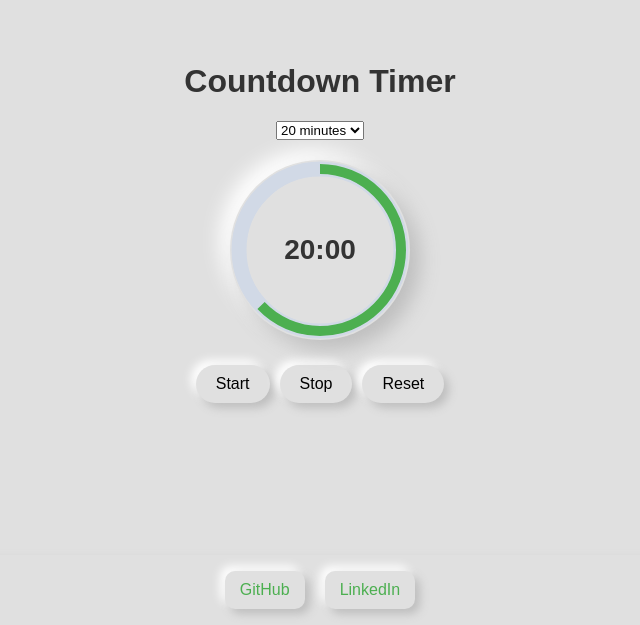
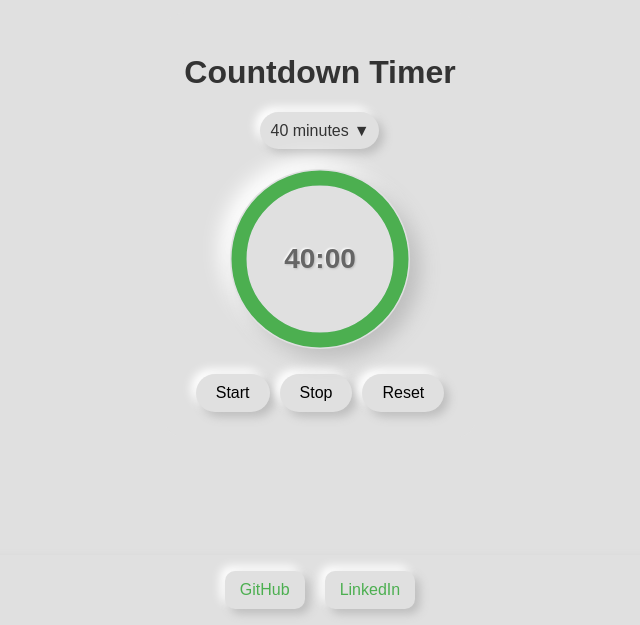
Before and after one commit to Foxshane997/Timer-Application, a React (Create React App) app: page / in a window 1280 px wide. Shown: the part 175-800 px from the top of the page, without its empty margins (320-960 px from the left). Built offline with nearby package versions, Linux system fonts and the light colour scheme; the HTML template or start-up script is replaced by a standard one.

Commit message:
added more times and changed some styling

```diff
--- a/src/assets/styles/CountdownTimer.css
+++ b/src/assets/styles/CountdownTimer.css
@@ -1,6 +1,43 @@
 .timer {
   text-align: center;
   font-family: 'Arial', sans-serif;
+  background: #e0e0e0;
+  border-radius: 20px;
+  padding: 20px;
+}
+
+.select-wrapper {
+  position: relative;
+  display: inline-block;
+  width: fit-content;
+}
+
+select {
+  padding: 10px 30px 10px 10px;
+  border-radius: 20px;
+  background: #e0e0e0;
+  border: none;
+  box-shadow: 5px 5px 10px #bebebe, -5px -5px 10px #ffffff;
+  font-size: 16px;
+  color: #333;
+  outline: none;
+  appearance: none;
+  transition: all 0.3s ease;
+}
+
+select:focus {
+  box-shadow: inset 5px 5px 10px #bebebe, inset -5px -5px 10px #ffffff;
+}
+
+.select-wrapper::after {
+  content: '▼';
+  position: absolute;
+  right: 10px;
+  top: 50%;
+  transform: translateY(-50%);
+  font-size: 16px;
+  color: #333;
+  pointer-events: none;
 }
 
 .circle {
@@ -19,7 +56,7 @@
 .circle svg {
   width: 100%;
   height: 100%;
-  transform: rotate(-90deg); /* Start from the top of the circle */
+  transform: rotate(-90deg);
 }
 
 .background-circle {
@@ -31,8 +68,8 @@
 .progress-circle {
   fill: none;
   stroke: #4caf50;
-  stroke-width: 10;
-  stroke-dasharray: 320; /* Adjusted for neumorphism */
+  stroke-width: 15;
+  stroke-dasharray: 510; /* Adjusted circumference for better fit */
   stroke-dashoffset: 0;
   transition: stroke-dashoffset 1s linear;
 }
@@ -44,7 +81,8 @@
   transform: translate(-50%, -50%);
   font-size: 28px;
   font-weight: bold;
-  color: #333;
+  color: #666;
+  text-shadow: 1px 1px 2px #bebebe, -1px -1px 2px #ffffff;
 }
 
 .controls {
--- a/src/components/CountdownTimer.jsx
+++ b/src/components/CountdownTimer.jsx
@@ -2,8 +2,8 @@ import React, { useState, useEffect } from "react";
 import "../assets/styles/CountdownTimer.css";
 
 const CountdownTimer = () => {
-  const [time, setTime] = useState(1200); // Default to 20 minutes (1200 seconds)
-  const [selectedTime, setSelectedTime] = useState(1200); // Default selected time
+  const [time, setTime] = useState(2400); // Default to 40 minutes (2400 seconds)
+  const [selectedTime, setSelectedTime] = useState(2400); // Default selected time
   const [isRunning, setIsRunning] = useState(false);
 
   useEffect(() => {
@@ -49,7 +49,7 @@ const CountdownTimer = () => {
   const calculateStrokeOffset = (elapsedTime) => {
     const circumference = 283;
     const timeRatio = time / selectedTime;
-    const maxStroke = (selectedTime / 1200) * circumference; // 20 minutes as the max
+    const maxStroke = (selectedTime / 2400) * circumference; // 40 minutes as the max
     const offset = maxStroke * timeRatio;
     return circumference - offset;
   };
@@ -59,12 +59,16 @@ const CountdownTimer = () => {
   return (
     <div className="timer">
       <h1>Countdown Timer</h1>
+      <div className="select-wrapper">
         <select value={selectedTime / 60} onChange={handleTimeChange}>
           <option value={5}>5 minutes</option>
           <option value={10}>10 minutes</option>
           <option value={15}>15 minutes</option>
           <option value={20}>20 minutes</option>
+          <option value={30}>30 minutes</option>
+          <option value={40}>40 minutes</option>
         </select>
+      </div>
       <div className="circle">
         <svg>
           <circle cx="50%" cy="50%" r="45%" className="background-circle" />
```
Lines whose indentation alone changed are shown as unchanged.
